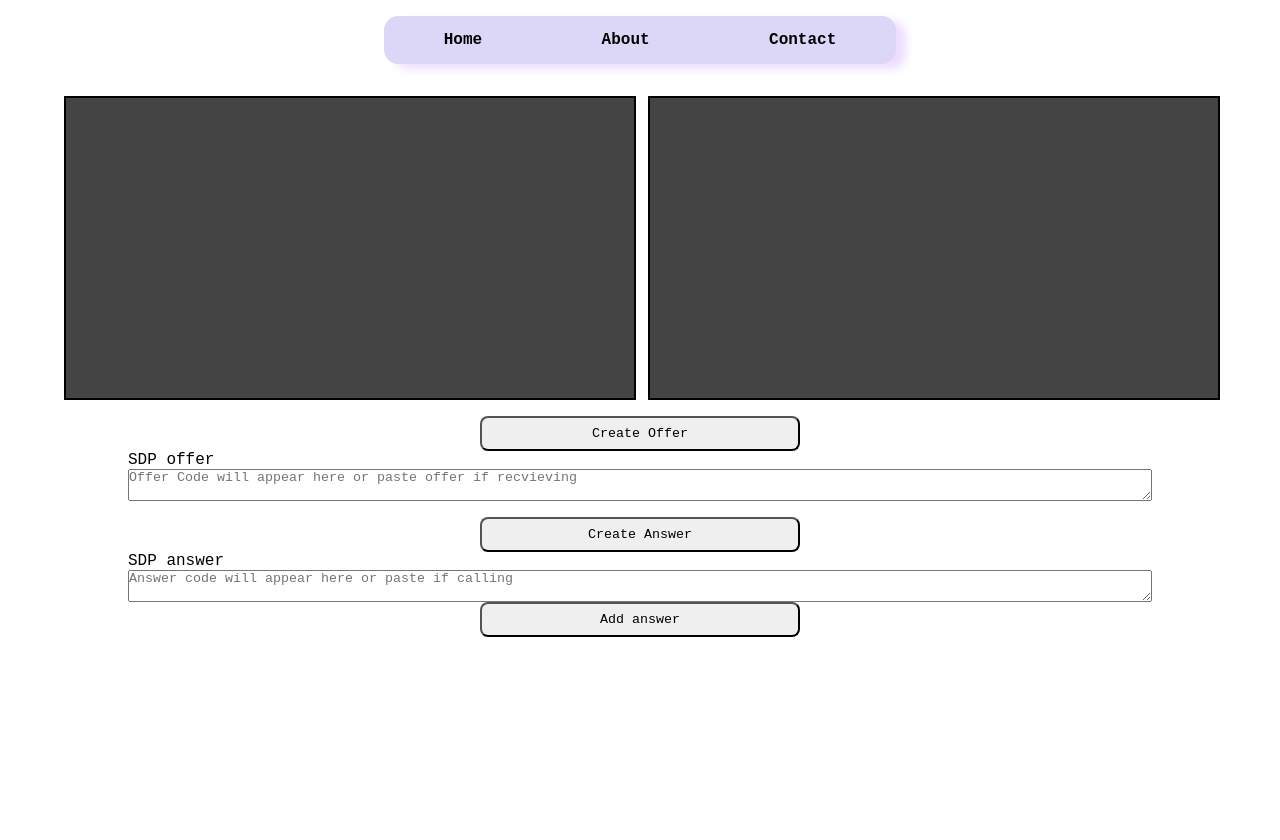
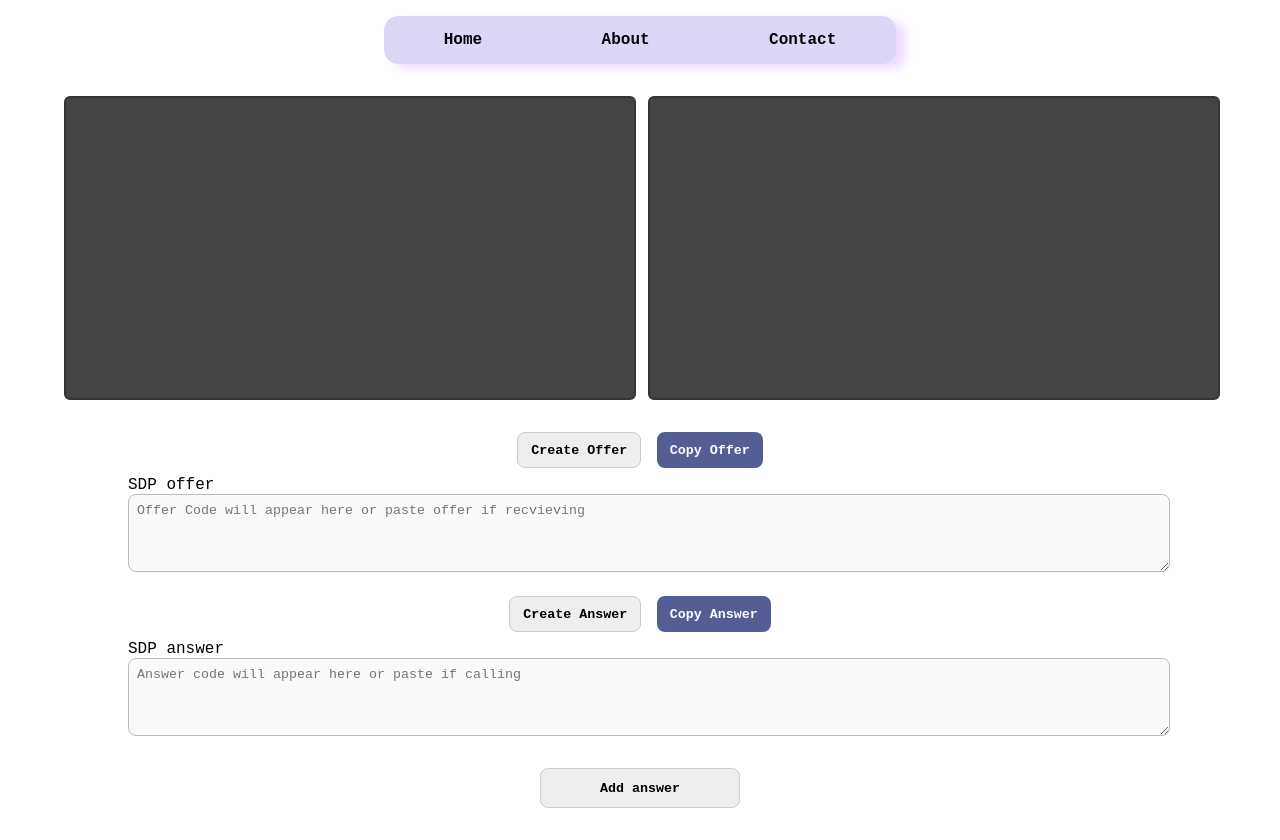
Before and after one commit to Vivek-1499/WebRTC-Vue, a Vue app: page /call in a window 1280 px wide. Before the commit the page ends 800 px from the top, so only its background shows below. Built offline with nearby package versions, Linux system fonts and the light colour scheme.

Commit message:
copy button added

```diff
--- a/src/views/CallView.vue
+++ b/src/views/CallView.vue
@@ -81,16 +81,26 @@ const createAns = async () => {
 
 }
 
-const addAnswer =async()=>{
-  if(!answerSDP){
+const addAnswer = async () => {
+  if (!answerSDP) {
     alert("paste the anserSDP")
     return
   }
 
   const ans = JSON.parse(answerSDP.value)
 
-  if(!peerConnection.currentRemoteDescription){
+  if (!peerConnection.currentRemoteDescription) {
     await peerConnection.setRemoteDescription(ans)
+  }
+}
+
+const copyToClipboard = async (text) => {
+  try {
+    await navigator.clipboard.writeText(text)
+    console.log("text copied")
+  } catch (err) {
+    console.error('Failed to copy: ', err)
+    alert("Failed to copy automatically.")
   }
 }
 </script>
@@ -102,14 +112,20 @@ const addAnswer =async()=>{
   </div>
 
   <div class="sdp offer">
-    <button @click="createOffer">Create Offer</button>
+    <div class="button">
+      <button @click="createOffer">Create Offer</button>
+      <button class="copy-btn" @click="copyToClipboard(offerSDP)">Copy Offer</button>
+    </div>
     <label for="offer"> SDP offer</label>
     <textarea name="offer" id="offer" v-model="offerSDP"
       placeholder="Offer Code will appear here or paste offer if recvieving"></textarea>
   </div>
 
   <div class="sdp answer">
-    <button @click="createAns">Create Answer</button>
+    <div class="button">
+      <button @click="createAns">Create Answer</button>
+      <button class="copy-btn" @click="copyToClipboard(answerSDP)">Copy Answer</button>
+    </div>
     <label for="answer"> SDP answer</label>
     <textarea name="answer" id="answer" v-model='answerSDP'
       placeholder="Answer code will appear here or paste if calling"></textarea>
@@ -122,36 +138,92 @@ const addAnswer =async()=>{
 .video {
   display: grid;
   grid-template-columns: 1fr 1fr;
-  column-gap: 1rem;
+  gap: 1rem;
   width: 90%;
-  margin: auto;
-  margin-top: 2rem;
-
-
+  margin: 2rem auto;
 }
 
 video {
   width: 100%;
-  border: 2px solid black;
-  background-color: rgb(68, 68, 68);
   height: 300px;
+  border: 2px solid #333;
+  background-color: #444;
+  border-radius: 6px;
+  object-fit: cover;
 }
 
+/* SDP container styling */
 .sdp {
+  width: 80%;
+  margin: 1.5rem auto;
   display: flex;
   flex-direction: column;
-  margin: auto;
-  width: 80%;
-  margin-top: 1rem;
+}
+
+.button {
+  display: flex;
+  gap: 1rem;
+  justify-content: center;
+  margin-bottom: 0.5rem;
 }
 
 button {
-  display: flex;
-  margin: auto;
-  width: 20rem;
+  padding: 0.6rem 0.8rem;
+  border-radius: 0.5rem;
+  cursor: pointer;
+  border: 1px solid #ccc;
+  background-color: #eee;
+  font-weight: 600;
+  transition: background-color 0.2s;
+}
+
+button:hover {
+  background-color: #ddd;
+}
+
+.copy-btn {
+  background-color: #555d95;
+  color: white;
+  border: none;
+}
+
+.copy-btn:hover {
+  background-color: #424874;
+}
+
+#add-answer {
+  display: block;
+  margin: 2rem auto;
+  width: 200px;
+  padding: 0.7rem;
+  border-radius: 0.5rem;
+  font-weight: 600;
+  cursor: pointer;
+}
+
+
+textarea {
+  width: 100%;
+  height: 60px;
   padding: 0.5rem;
-  justify-content: center;
   border-radius: 0.5rem;
+  border: 1px solid #bbb;
+  resize: vertical;
+  background: #fafafa;
+  font-family: monospace;
+}
 
+@media (max-width: 768px) {
+  .video {
+    grid-template-columns: 1fr;
+    height: auto;
+  }
+
+  video {
+    height: 250px;
+  }
+  button {
+    flex: 1;
+  }
 }
 </style>
--- a/src/views/ContactView.vue
+++ b/src/views/ContactView.vue
@@ -47,7 +47,7 @@ const sendEmail = () => {
     <textarea name="textarea" id="textarea" placeholder="Enter Text" v-model="message" required></textarea>
     <div class="button">
 
-      <button type="submit">Sumit</button>
+      <button type="submit">Submit</button>
       <RouterLink to="/call"><button type="button">Call</button></RouterLink>
     </div>
   </form>
```
Also changed, not shown: vercel.json (added).
